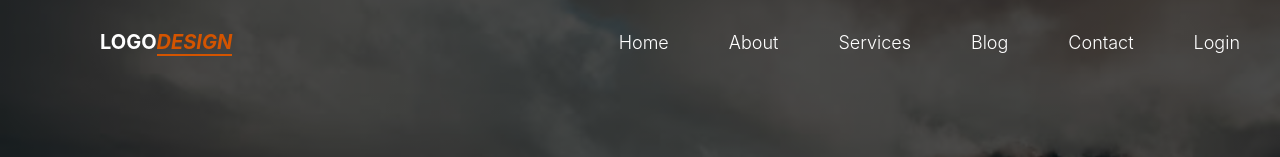
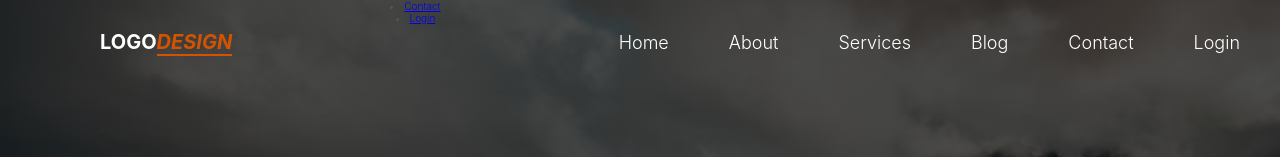
Before and after one commit to mchomvus4/travellers, a React (Create React App) app: page / in a window 1280 px wide. Shown: the top 157 px of the page. Built offline with nearby package versions, Linux system fonts and the light colour scheme; some icons are missing.

Commit message:
Update NavBar.jsx

```diff
--- a/src/Components/Navigation/NavBar.jsx
+++ b/src/Components/Navigation/NavBar.jsx
@@ -1,8 +1,5 @@
 import React from 'react';
 import './NavBar.css';
-
-
-
 function NavBar() {
     return (
 
@@ -22,8 +19,12 @@ function NavBar() {
                         <li><a href="#blog">Blog</a></li>
                         <li><a href="#contact">Contact</a></li>
                         <li><a href="#login">Login</a></li>
+                        </ul>
 
-                        </ul>
+                        <div>
+                            <li><a href="#contact">Contact</a></li>
+                        <li><a href="#login">Login</a></li>
+                        </div>
 
                 </div>
             </nav>
```
